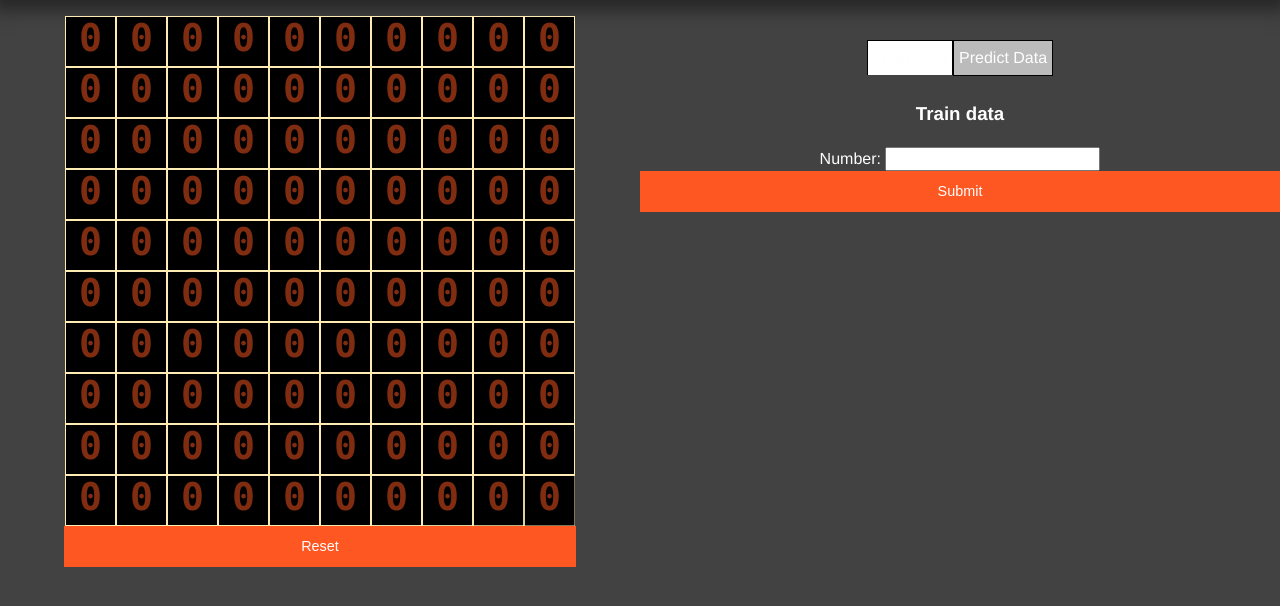
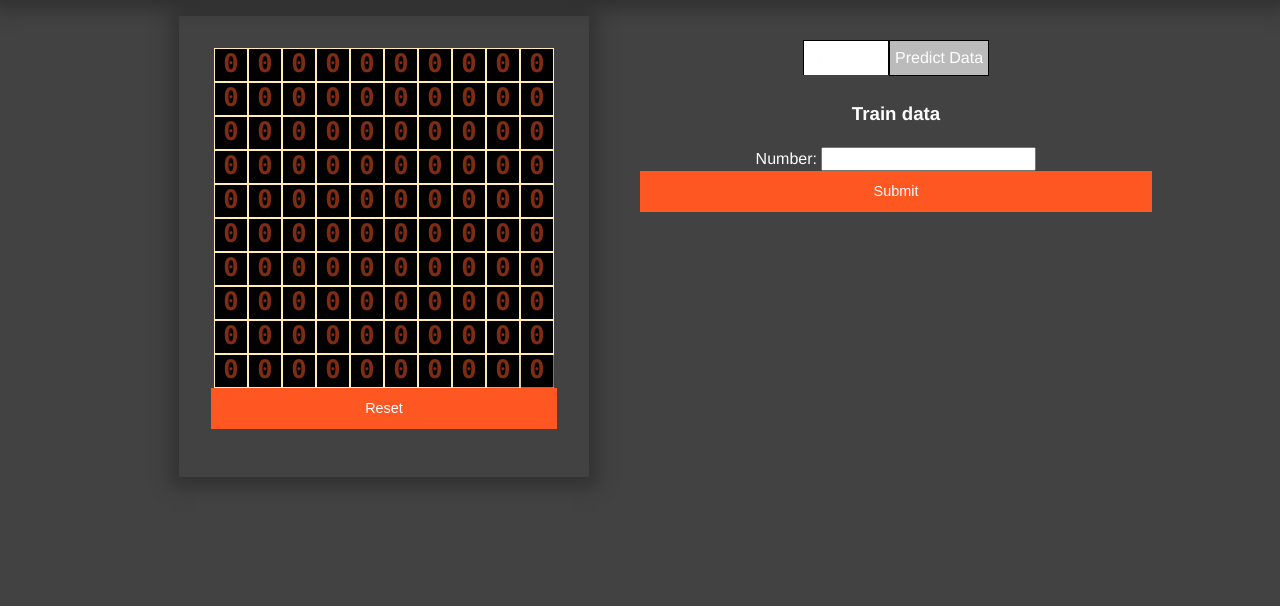
Before and after one commit to andiwinata/NumberRecognition, a Django app: page / in a window 1280 px wide. Shown: the part 56-662 px from the top of the page. Run offline with Django 3.2, Linux system fonts and the light colour scheme.

Commit message:
- Playing around with box-shadow - Fixing wrong container width in low res devices - Updating box shadow color for top-bar

```diff
--- a/num_recognition_app/static/num_recognition_app/sass/foundation-sites/_top-bar.scss
+++ b/num_recognition_app/static/num_recognition_app/sass/foundation-sites/_top-bar.scss
@@ -16,7 +16,7 @@ $topbar-background: map-get($foundation-palette, 'primary') !default;
 
 $topbar-secondary: map-get($foundation-palette, 'secondary') !default;
 
-$topbar-black: $black;
+$topbar-shadow: $gray-900;
 
 /// Background color submenus within the top bar. Usefull if $topbar-background is transparent.
 /// @type Color
@@ -120,7 +120,7 @@ $topbar-unstack-breakpoint: medium !default;
 }
 
 @mixin top-bar-custom {
-  box-shadow: 0px 0.1rem 1rem 0.5rem rgba($topbar-black, 0.5);
+  box-shadow: 0px 0.1rem 1rem 0.5rem rgba($topbar-shadow, 0.5);
   // border-bottom: 2px solid $topbar-secondary;
 }
 
--- a/num_recognition_app/static/num_recognition_app/sass/style.scss
+++ b/num_recognition_app/static/num_recognition_app/sass/style.scss
@@ -23,7 +23,7 @@ body {
 }
 
 .container {
-    width: 60%;
+    width: 100%;
     margin: 1rem auto;
     text-align: center;
 }
@@ -66,7 +66,7 @@ body {
 @media all and (min-width: $medium-screen) and (orientation: landscape) {
     .container {
         display: flex;
-        width: 100%;
+        width: 80%;
     }
 
     .md-half-width {
@@ -82,4 +82,6 @@ body {
 #canvasGrid {
     max-width: 80%;
     margin: auto;
+    padding: 2rem;
+    box-shadow: 0px 0.1rem 1rem 0.5rem rgba($gray-900, 0.5);
 }
```
Also changed, not shown: num_recognition_app/static/num_recognition_app/css/style.css, 1 other file.
